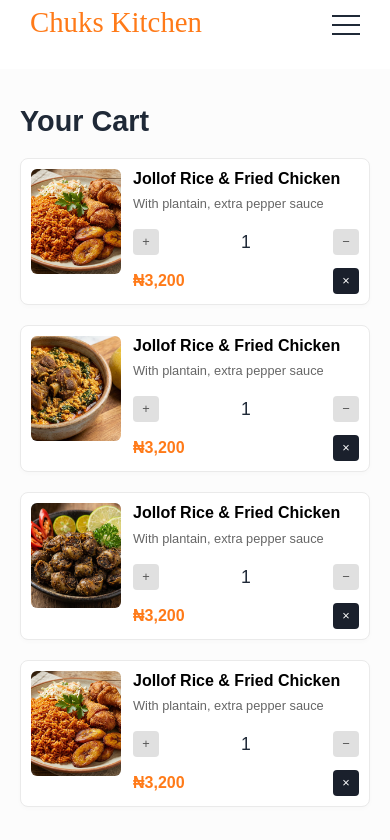
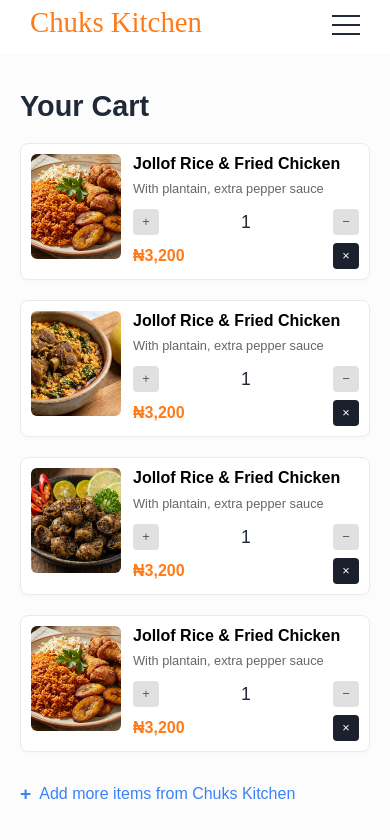
Before and after one commit to noyeosa-obazee/digital-restaurant, a React (Vite) app: page /orders in a window 390 px wide. Shown: the top 840 px of the page. Built offline with nearby package versions, Linux system fonts and the light colour scheme; a web font is replaced by a local one.

Commit message:
style: make orders page fully mobile responsive

```diff
--- a/index.html
+++ b/index.html
@@ -3,7 +3,7 @@
   <head>
     <meta charset="UTF-8" />
     <meta name="viewport" content="width=device-width, initial-scale=1.0" />
-    <title>Mr Chuks Restaurant</title>
+    <title>Chuks Kitchen</title>
     <link rel="preconnect" href="https://fonts.googleapis.com" />
     <link rel="preconnect" href="https://fonts.gstatic.com" crossorigin />
     <link
--- a/src/components/Cart/Cart.css
+++ b/src/components/Cart/Cart.css
@@ -144,7 +144,7 @@
   font-weight: bold;
 }
 
-/* Mobile Responsive */
+/* Responsiveness */
 @media (max-width: 768px) {
   .cart-item {
     display: grid;
@@ -152,7 +152,7 @@
     grid-template-columns: 90px 1fr auto;
     /* Creates 3 rows for the right side: Text, Qty Controls, Price */
     grid-template-rows: auto auto auto;
-        gap: 8px 12px;
+    gap: 3px 12px;
     padding: 10px;
     align-items: center;
   }
@@ -197,7 +197,7 @@
     grid-row: 2 / 3;
     margin: 5px 0;
     width: 100%;
-        justify-content: space-between; /* Spreads +, 1, and - like the target image */
+    justify-content: space-between;
   }
 
   .qty-btn {
@@ -226,9 +226,9 @@
   .remove-btn {
     grid-column: 3 / 4;
     grid-row: 3 / 4;
-        position: static; /* Resets the absolute positioning from previous code */
+    position: static;
     margin: 0;
-        background-color: #1a202c; /* Matches the dark blackish button in your target image */
+    background-color: #1a202c;
     width: 26px;
     height: 26px;
     border-radius: 4px;
--- a/src/components/Cart/Cart.jsx
+++ b/src/components/Cart/Cart.jsx
@@ -1,4 +1,4 @@
-import React, { useState } from "react";
+import { useState } from "react";
 import "./Cart.css";
 import Footer from "../Footer/Footer";
 import Navbar from "../Navbar/Navbar";
--- a/src/components/Navbar/Navbar.css
+++ b/src/components/Navbar/Navbar.css
@@ -1,5 +1,6 @@
 .navbar {
   padding: 30px;
+  padding-bottom: 15px;
   position: relative;
   display: flex;
   justify-content: space-between;
--- a/src/components/Navbar/Navbar.jsx
+++ b/src/components/Navbar/Navbar.jsx
@@ -1,4 +1,4 @@
-import React, { useState } from "react";
+import { useState } from "react";
 import { Link, useLocation, useNavigate } from "react-router-dom";
 import "./Navbar.css";
 
```
Lines whose indentation alone changed are shown as unchanged.
